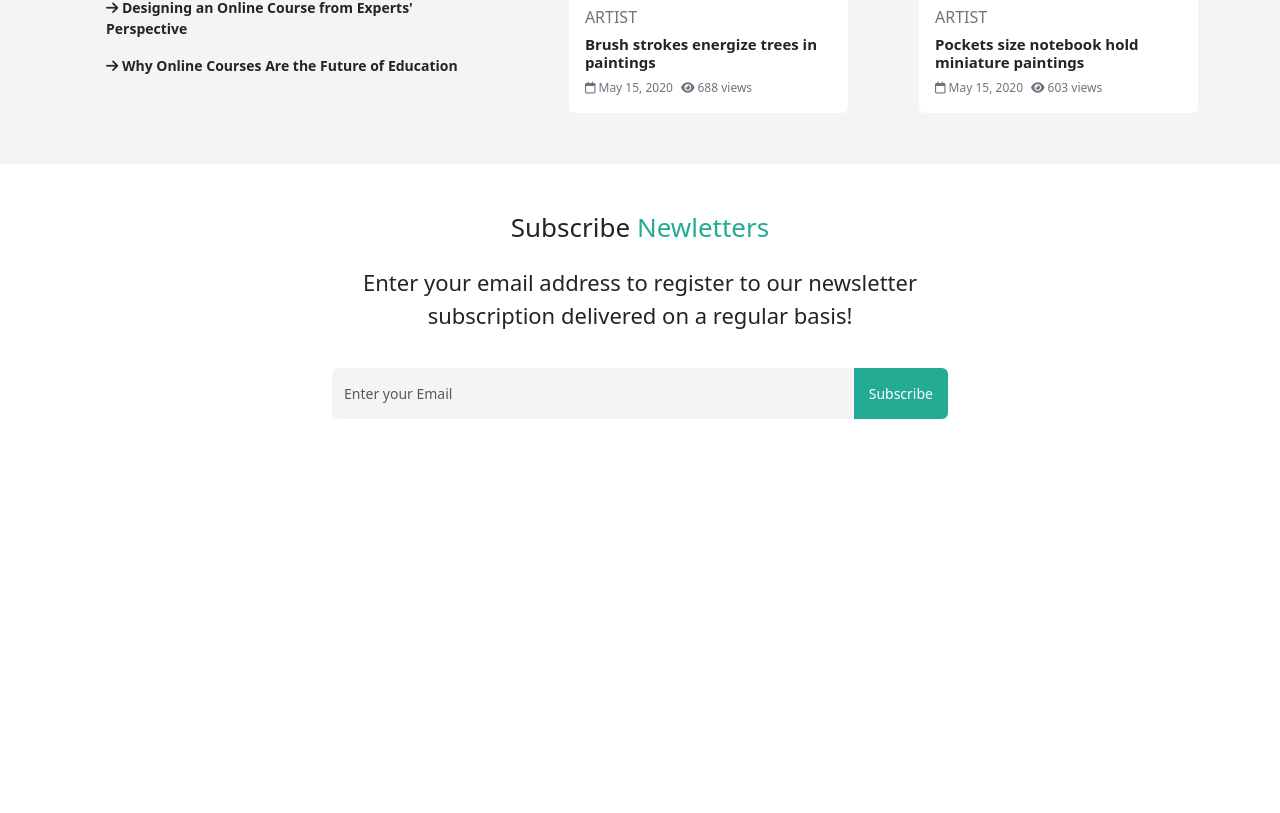
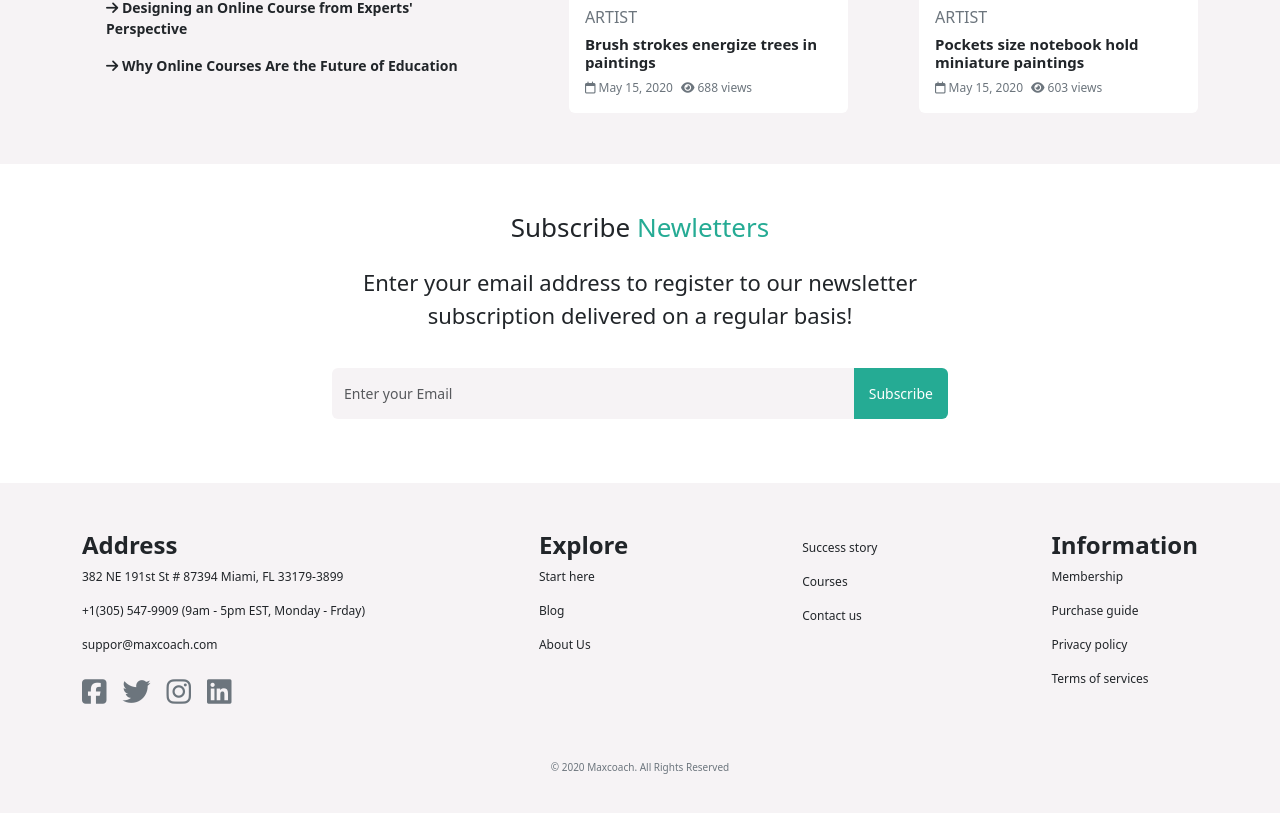
Before and after one commit to lordevito/proj-html-vuejs, a Vue app: page / in a window 1280 px wide. Shown: the part 3503-4316 px from the top of the page. Before the commit the page ends 3986 px from the top, so only its background shows below. Built offline with nearby package versions, Linux system fonts and the light colour scheme.

Commit message:
feat: footer

```diff
--- a/src/App.vue
+++ b/src/App.vue
@@ -1,18 +1,19 @@
 <script setup>
 import AppHeader from './components/AppHeader.vue';
 import AppMain from './components/AppMain.vue';
+import AppFooter from './components/AppFooter.vue';
 </script>
 
 <template>
   <header>
     <AppHeader />
-    <AppMain />
+
   </header>
   <main>
-
+    <AppMain />
   </main>
   <footer>
-
+    <AppFooter />
   </footer>
 </template>
 
--- a/src/components/AppFooter.vue
+++ b/src/components/AppFooter.vue
@@ -1,11 +1,18 @@
 <script>
+import FooterComp from './FooterComponents/FooterComp.vue';
 
+export default {
+
+components: {
+    FooterComp,
+}
+}
 </script>
 
 <template>
-
+  <FooterComp />
 </template>
 
-<style>
-
+<style lang="scss" scoped>
+@use '../styles/variables' as *;
 </style>
--- /dev/null
+++ b/src/components/FooterComponents/FooterComp.vue
@@ -0,0 +1,59 @@
+<script>
+import { store } from '../../store';
+
+export default {
+    data() {
+        return {
+            store
+        }
+    }
+}
+</script>
+
+<template>
+    <div class="bkg p-5">
+        <div class="container d-flex justify-content-between">
+            <div v-for="i in store.FootNav">
+                <h4 class=" fw-bold">{{ i.ulText }}</h4>
+                <ul class=" list-unstyled" v-for="j in i.liText">
+                    <li>{{ j }}</li>
+                </ul>
+                <div v-for="x in i.icons" class="icon text-secondary d-inline-block fs-3 pe-3">
+                    <i :class="`fa-brands ${x}`"></i>
+                </div>
+            </div>
+        </div>
+        <div class="text-secondary text-center py-5 end">© 2020 Maxcoach. All Rights Reserved</div>
+    </div>
+</template>
+
+<style lang="scss" scoped>
+@use '../../styles/variables' as *;
+
+ul {
+    font-size: 12px;
+    li {
+        transition: 0.4s;
+        &:hover {
+            cursor: pointer;
+            color: $junglegreen;
+        }
+    }
+}
+
+.icon {
+    i {
+        transition: 0.5s;
+        &:hover {
+            color: $junglegreen;
+        };
+    };
+}
+.bkg {
+    background-color: $hintofred;
+
+    .end {
+        font-size: 10px;
+    }
+}
+</style>
--- a/src/store.js
+++ b/src/store.js
@@ -181,4 +181,67 @@ export const store = reactive({
         }
 
     ],
+    FootNav: [
+        {
+            ulText: "Address",
+            liText: [
+                '382 NE 191st St # 87394 Miami, FL 33179-3899',
+                '+1(305) 547-9909 (9am - 5pm EST, Monday - Frday)',
+                'suppor@maxcoach.com'
+            ],
+            icons: [
+                'fa-square-facebook',
+                'fa-twitter',
+                'fa-instagram',
+                'fa-linkedin'
+
+
+            ]
+        },
+
+        {
+            ulText: "Explore",
+            liText: [
+                'Start here',
+                'Blog',
+                'About Us',
+            ],
+            icons: [
+
+
+            ]
+
+        },
+
+        {
+            ulText: "",
+            liText: [
+                'Success story',
+                'Courses',
+                'Contact us'
+            ],
+            icons: [
+
+
+            ]
+
+        },
+
+        {
+            ulText: "Information",
+            liText: [
+                'Membership',
+                'Purchase guide',
+                'Privacy policy',
+                'Terms of services'
+            ],
+            icons: [
+
+
+
+            ]
+        }
+
+
+    ],
 });
```
Also changed, not shown: src/components/MainComponents/CounterComp.vue (added, +40 -0 lines).
